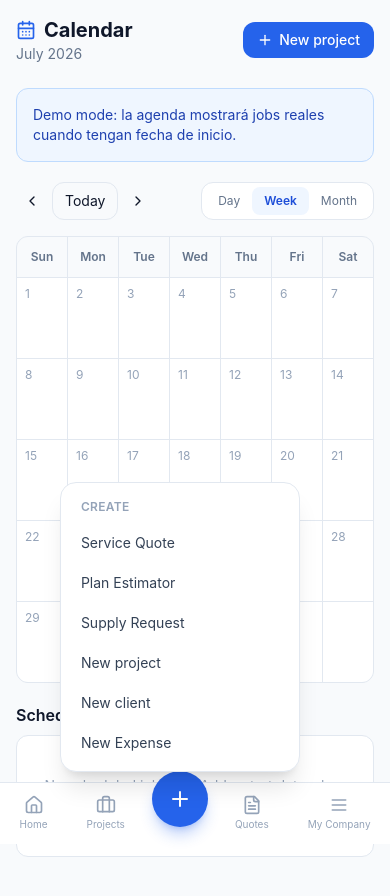
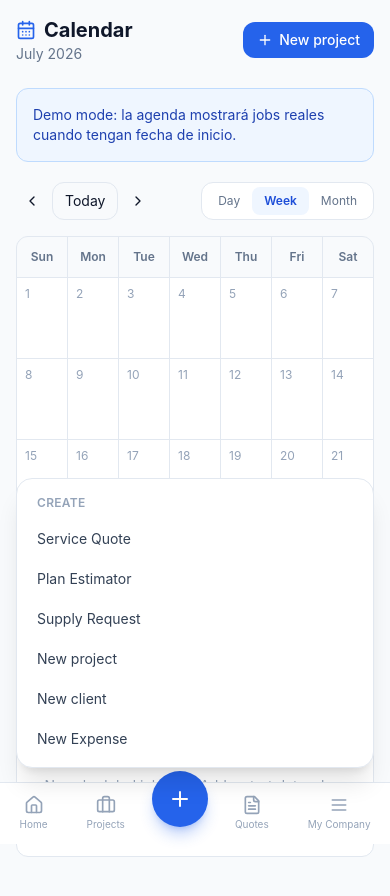
Before and after one commit to ifitotech/contractoros, a Next.js app: page /calendar in a window 390 px wide. Both pictures are taken after a click on the button 179 px from the left and 799 px from the top of the page. Shown: the top 896 px of the page. Built offline with nearby package versions, Linux system fonts and the light colour scheme; no server answers.

Commit message:
Make mobile create menu reliably clickable

```diff
--- a/src/components/layout/BottomNav.tsx
+++ b/src/components/layout/BottomNav.tsx
@@ -26,7 +26,7 @@ export function BottomNav() {
         {items.map((item) => {
           if (item.isMain) {
             return <div key={item.href} className="relative flex flex-col items-center -mt-5">
-              {createOpen && <div className="absolute bottom-16 left-1/2 -translate-x-1/2 w-60 rounded-2xl border border-slate-200 bg-white p-2 shadow-xl">
+              {createOpen && <div className="fixed bottom-[calc(4.75rem+env(safe-area-inset-bottom,0px))] left-4 right-4 z-50 mx-auto w-auto max-w-sm rounded-2xl border border-slate-200 bg-white p-2 shadow-xl">
                 <p className="px-3 py-2 text-xs font-semibold uppercase tracking-wide text-slate-400">{t("create")}</p>
                 {[{ href: "/quotes/new", label: t("createServiceQuote") }, { href: "/quotes/estimator", label: t("createPlanEstimator") }, { href: "/supply-requests", label: t("createSupplyRequest") }, { href: "/projects/new", label: t("newProject") }, { href: "/clients/new", label: t("newClient") }, { href: "/expenses/new", label: t("newExpense") }].map((action) => <Link key={action.href} href={action.href} onClick={() => setCreateOpen(false)} className="block rounded-xl px-3 py-2.5 text-sm text-slate-700 hover:bg-brand-50">{action.label}</Link>)}
               </div>}
```
